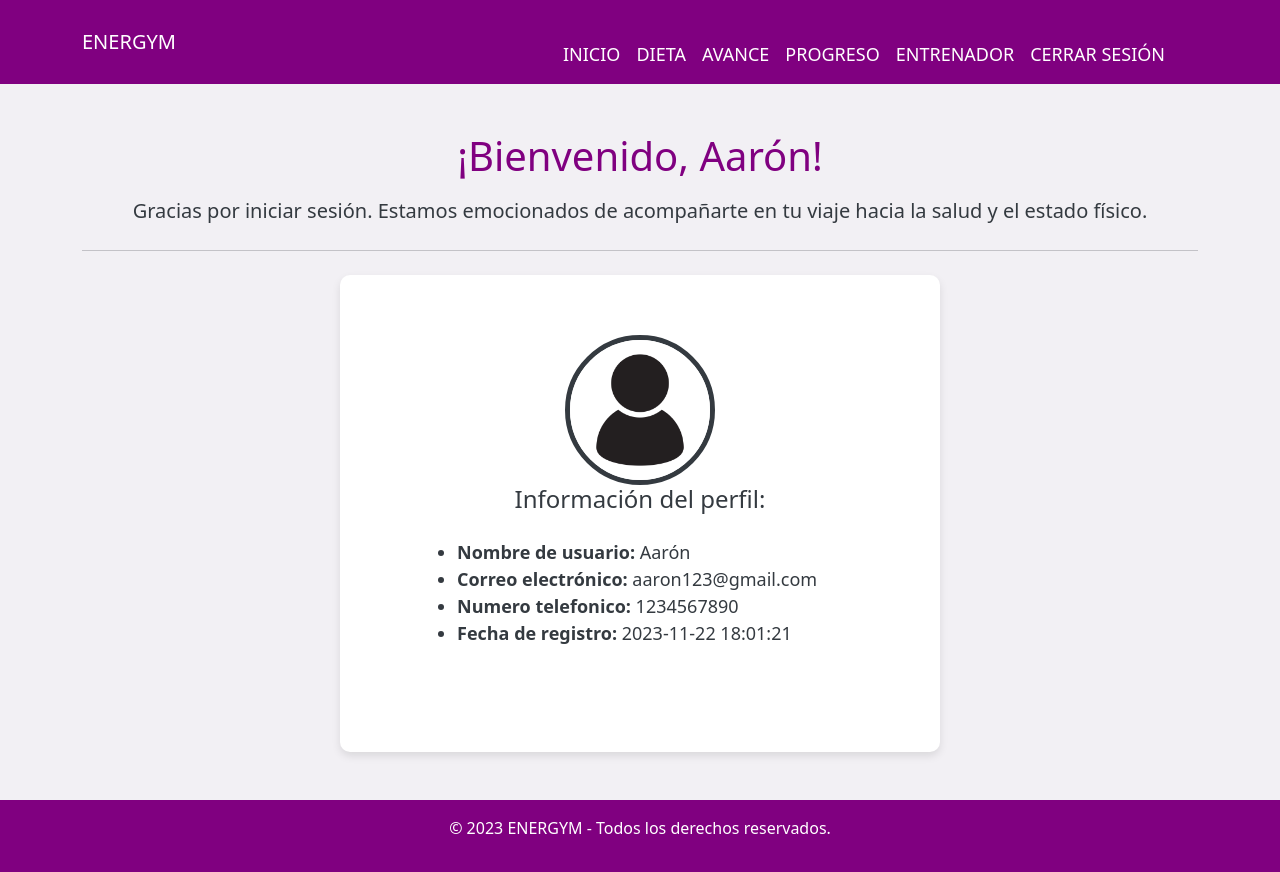
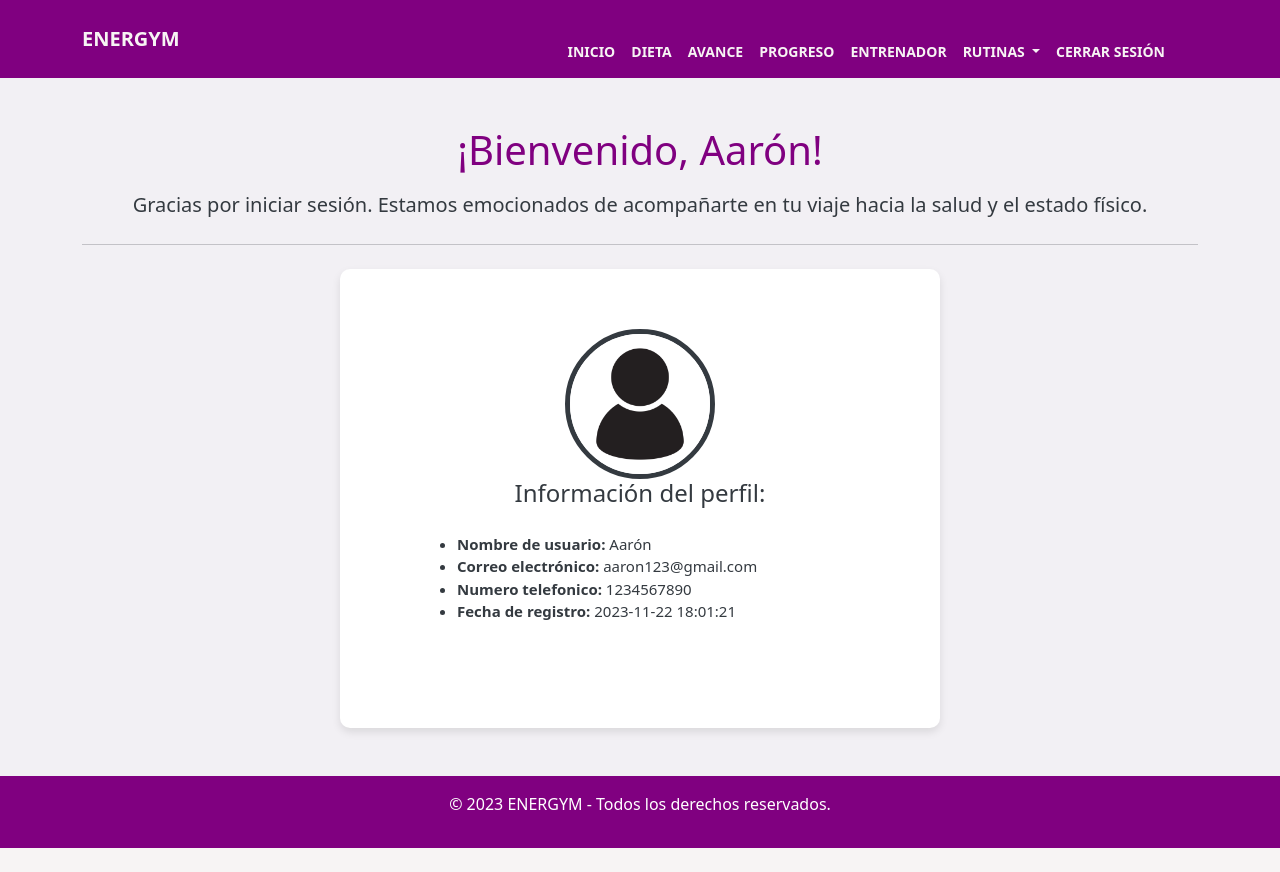
Before and after one commit to AaronC19/Proyecto-ENERGYM, a PHP site: page /perfil.php in a window 1280 px wide. After the commit the page ends 848 px from the top, so only its background shows below. Run offline with PHP 8.4, Linux system fonts and the light colour scheme; a user stored in the database is signed in.

Commit message:
nuevos cambios

```diff
--- a/admin.php
+++ b/admin.php
@@ -71,7 +71,7 @@ $informacion_adicional = "Información adicional del usuario";
             <div class="collapse navbar-collapse d-flex justify-content-end align-items-end" id="navbarNav">
                 <ul class="navbar-nav ml-auto">
                     <li class="nav-item">
-                        <a class="nav-link text-white" href="cliente.php">INICIO</a>
+                        <a class="nav-link text-white" href="index.php">INICIO</a>
                     </li>
                     <li class="nav-item">
                         <a class="nav-link text-white" href="#services">PLENES ALIMENTICIOS</a>
--- /dev/null
+++ b/codigos/css/perfil.css
@@ -0,0 +1,96 @@
+body {
+    background-color: #f2f0f4;
+    color: #343a40;
+    display: flex;
+    flex-direction: column;
+    min-height: 100vh;
+}
+
+.navbar {
+    background-color: #800080;
+    font-weight: bold;
+    font-size: 13px;
+}
+
+.navbar-brand,
+.nav-link {
+    color: #f7f4f4 !important;
+}
+
+.nav-item a {
+    color: #000000;
+    transition: color 0.3s ease;
+    font-weight: bold;
+    font-size: 14px;
+}
+
+.nav-item a:hover {
+    color: #bd5aff !important;
+}
+
+.nav-item.active a {
+    color: #9900ff;
+}
+
+section {
+    padding: 50px 0;
+}
+
+.text-purple {
+    color: #800080;
+}
+
+footer {
+    background-color: #800080;
+    color: #ffffff;
+    padding: 15px 0;
+}
+
+.profile-picture {
+    margin: 0 auto;
+    margin-bottom: 20px;
+    padding: 20px;
+}
+
+ul {
+    margin: 25px;
+    font-size: 15px;
+}
+
+.profile-picture img {
+    border: 5px solid;
+    border-radius: 50%;
+    width: 150px;
+    height: 150px;
+}
+
+.profile-info {
+    background-color: #ffffff;
+    padding: 40px;
+    border-radius: 10px;
+    box-shadow: 0 4px 8px rgba(0, 0, 0, 0.1);
+    max-width: 600px;
+    margin: 0 auto;
+}
+
+.dropdown {
+    position: relative;
+    display: inline-block;
+}
+
+.dropdown-content {
+    display: none;
+    position: absolute;
+    background-color: #f9f9f9;
+    box-shadow: 0 8px 16px rgba(0, 0, 0, 0.2);
+}
+
+.dropdown:hover .dropdown-content {
+    display: block;
+    color: #9900ff;
+}
+
+.dropdown-content a:hover {
+    background-color: #9900ff;
+    color: #ffffff;
+}
--- a/codigos/css/style.css
+++ b/codigos/css/style.css
@@ -142,6 +142,8 @@ div.menu a:hover {
     sans-serif;
 }
 
+
+
 .diet {
   width: 100%;
   height: auto;
@@ -196,6 +198,8 @@ div.menu a:hover {
   background-size: cover;
   background-position-x: center;
 }
+
+
 
 .muscle h1 {
   margin: 30px 0px;
--- a/perfil.php
+++ b/perfil.php
@@ -34,66 +34,8 @@ $informacion_adicional = "Información adicional del usuario";
     <meta name="viewport" content="width=device-width, initial-scale=1.0">
     <title>Bienvenido, <?php echo $nombre_usuario; ?></title>
     <link rel="stylesheet" href="https://cdn.jsdelivr.net/npm/bootstrap@5.3.0/dist/css/bootstrap.min.css" />
-    <style>
-        body {
-            background-color: #f2f0f4;
-            color: #343a40;
-            display: flex;
-            flex-direction: column;
-            min-height: 100vh;
-        }
+    <link rel="stylesheet" type="text/css" href="codigos/css/perfil.css">
 
-        .navbar {
-            background-color: #800080;
-        }
-
-        .navbar-brand,
-        .nav-link {
-            color: #ffffff !important;
-        }
-
-        section {
-            padding: 50px 0;
-        }
-
-        .text-purple {
-            color: #800080;
-        }
-
-        footer {
-            background-color: #800080;
-            color: #ffffff;
-            padding: 15px 0;
-        }
-
-        .profile-picture {
-            margin: 0 auto;
-            margin-bottom: 20px;
-            padding: 20px;
-        }
-
-        ul{
-            margin: 25px;
-            font-size: 18px;
-        }
-
-        .profile-picture img {
-            border: 5px solid;
-            border-radius: 50%;
-            width: 150px; /* Adjust the width as needed */
-            height: 150px; /* Adjust the height as needed */
-
-        }
-
-        .profile-info {
-            background-color: #ffffff;
-            padding: 40px;
-            border-radius: 10px;
-            box-shadow: 0 4px 8px rgba(0, 0, 0, 0.1);
-            max-width: 600px;
-            margin: 0 auto;
-        }
-    </style>
 </head>
 
 <body class="d-flex flex-column">
@@ -104,10 +46,10 @@ $informacion_adicional = "Información adicional del usuario";
         <button class="navbar-toggler" type="button" data-bs-toggle="collapse" data-bs-target="#navbarNav" aria-controls="navbarNav" aria-expanded="false" aria-label="Toggle navigation">
             <span class="navbar-toggler-icon"></span>
         </button>
-            <div class="collapse navbar-collapse d-flex justify-content-end align-items-end" id="navbarNav">
-                <ul class="navbar-nav ml-auto">
+        <div class="collapse navbar-collapse justify-content-end" id="navbarNav">
+            <ul class="navbar-nav">
                 <li class="nav-item">
-                        <a class="nav-link text-white" href="cliente.php">INICIO</a>
+                    <a class="nav-link text-white" href="index.php">INICIO</a>
                 </li>
                 <li class="nav-item">
                     <a class="nav-link text-white" href="dieta.php">DIETA</a>
@@ -121,6 +63,16 @@ $informacion_adicional = "Información adicional del usuario";
                 <li class="nav-item">
                     <a class="nav-link text-white" href="#contact">ENTRENADOR</a>
                 </li>
+                <li class="nav-item dropdown">
+                    <a class="nav-link text-white dropdown-toggle" href="#" id="rutinasDropdown" role="button" data-bs-toggle="dropdown" aria-haspopup="true" aria-expanded="false">
+                        RUTINAS
+                    </a>
+                    <div class="dropdown-menu" aria-labelledby="rutinasDropdown">
+                        <a class="dropdown-item" href="principiante.php">PRINCIPIANTES</a>
+                        <a class="dropdown-item" href="intermedio.php">INTERMEDIOS</a>
+                        <a class="dropdown-item" href="avanzado.php">AVANZADOS</a>
+                    </div>
+                </li>
                 <li class="nav-item">
                     <a class="nav-link text-white" href="logout.php">CERRAR SESIÓN</a>
                 </li>
@@ -128,6 +80,8 @@ $informacion_adicional = "Información adicional del usuario";
         </div>
     </div>
 </nav>
+
+
 
     <section class="py-5">
         <div class="container text-center">
--- a/registro.php
+++ b/registro.php
@@ -123,6 +123,4 @@ $conn->close();
     <script src="codigos/js/mostrar_contrasena.js"></script>
 
 </body>
-
-
 </html>
```
Also changed, not shown: avanzado.php (+15 -1 lines), index.php (+21 -8 lines), intermedio.php (+16 -2 lines), principiante.php (+15 -1 lines). Lines whose indentation alone changed are shown as unchanged.
